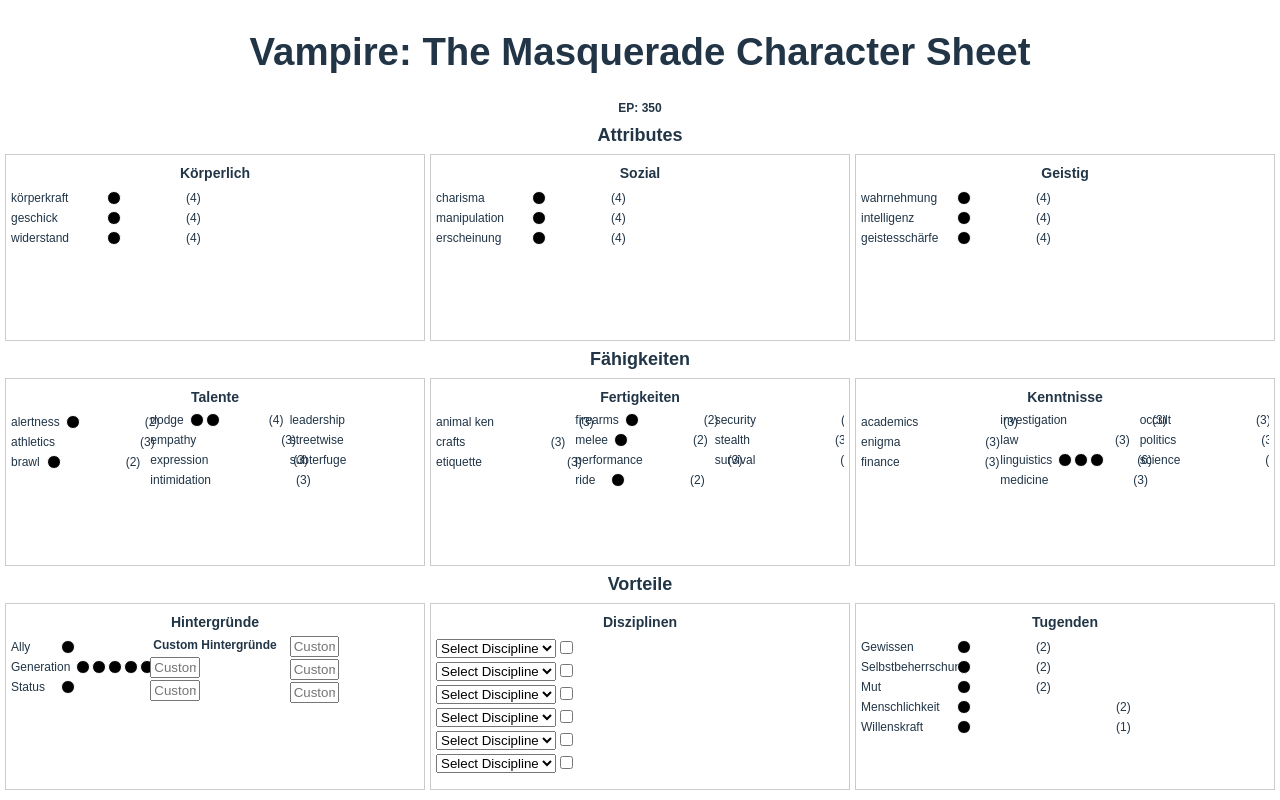
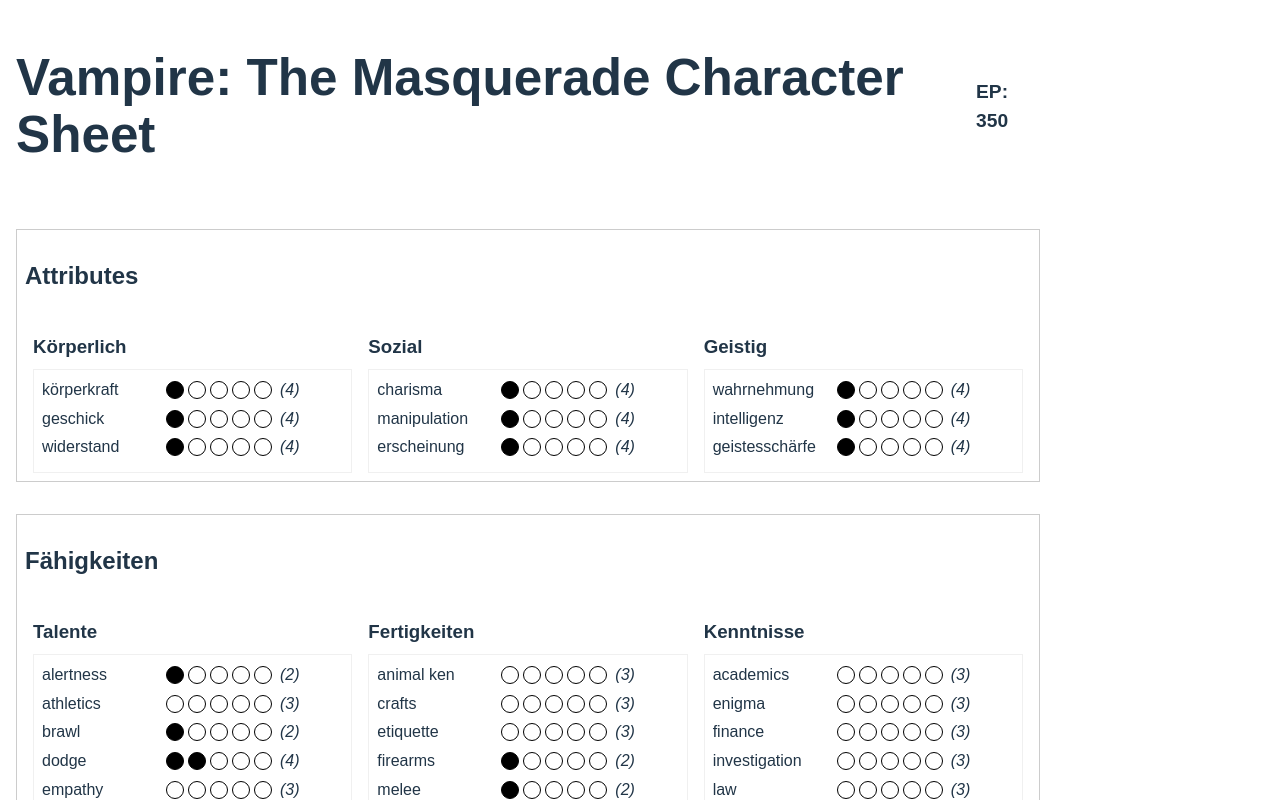
Before and after one commit to bschlademann/victorian-age-vampire-character-sheet, a React (Vite) app: page / in a window 1280 px wide. Shown: the top 800 px of the page. Built offline with nearby package versions, Linux system fonts and the light colour scheme.

Commit message:
refactor: extract styling to css files

```diff
--- a/src/App.tsx
+++ b/src/App.tsx
@@ -1,7 +1,7 @@
 // src/App.tsx
+import React, { useState } from "react";
+import "./styles/App.css"; // Main app styles
 
-import React, { useState } from "react";
-import "./App.css";
 import {
   categories,
   fixedHintergruende,
@@ -9,12 +9,13 @@
   initialDisciplines,
   prefill,
   disciplineHighlights,
+  costMapping,
 } from "./domain";
+
 import { TraitRow } from "./components/TraitRow";
 import { CustomTraitRow } from "./components/CustomTraitRow";
 import { DisciplineRow } from "./components/DisciplineRow";
 import { calculateCost } from "./utils";
-import { costMapping } from "./domain";
 
 const App: React.FC = () => {
   // Prepare initial traits state
@@ -65,10 +66,10 @@
   function handleChange(
     trait: string,
     newLevel: number,
-    costCategory: string | null,
+    costCategory: string | null
   ) {
+    // For backgrounds with no costCategory
     if (!costCategory) {
-      // For backgrounds with no costCategory
       setTraits({ ...traits, [trait]: newLevel });
       return;
     }
@@ -143,7 +144,6 @@
                   trait={trait}
                   currentLevel={traits[trait] as number}
                   costCategory="attribute"
-                  max={5}
                   onChange={handleChange}
                   isHighlighted={highlightedTraits.includes(trait)}
                 />
@@ -159,7 +159,6 @@
                   trait={trait}
                   currentLevel={traits[trait] as number}
                   costCategory="attribute"
-                  max={5}
                   onChange={handleChange}
                   isHighlighted={highlightedTraits.includes(trait)}
                 />
@@ -175,7 +174,6 @@
                   trait={trait}
                   currentLevel={traits[trait] as number}
                   costCategory="attribute"
-                  max={5}
                   onChange={handleChange}
                   isHighlighted={highlightedTraits.includes(trait)}
                 />
@@ -198,7 +196,6 @@
                   trait={trait}
                   currentLevel={traits[trait] as number}
                   costCategory="talente"
-                  max={5}
                   onChange={handleChange}
                   isHighlighted={highlightedTraits.includes(trait)}
                 />
@@ -214,7 +211,6 @@
                   trait={trait}
                   currentLevel={traits[trait] as number}
                   costCategory="fertigkeiten"
-                  max={5}
                   onChange={handleChange}
                   isHighlighted={highlightedTraits.includes(trait)}
                 />
@@ -230,7 +226,6 @@
                   trait={trait}
                   currentLevel={traits[trait] as number}
                   costCategory="kenntnisse"
-                  max={5}
                   onChange={handleChange}
                   isHighlighted={highlightedTraits.includes(trait)}
                 />
@@ -254,7 +249,6 @@
                   trait={item.name}
                   currentLevel={traits[item.name] as number}
                   costCategory={item.costCategory}
-                  max={item.max}
                   onChange={handleChange}
                   isHighlighted={highlightedTraits.includes(item.name)}
                 />
@@ -268,7 +262,6 @@
                     traitKey={key}
                     currentLevel={traits[key] as number}
                     costCategory={null}
-                    max={5}
                     value={traits[key + "_name"] as string}
                     onChange={handleChange}
                     onNameChange={handleNameChange}
@@ -319,7 +312,6 @@
                   trait={item.name}
                   currentLevel={traits[item.name] as number}
                   costCategory={item.costCategory}
-                  max={item.max}
                   onChange={handleChange}
                   isHighlighted={highlightedTraits.includes(item.name)}
                 />
--- a/src/components/CustomTraitRow.tsx
+++ b/src/components/CustomTraitRow.tsx
@@ -3,38 +3,37 @@
 import React from "react";
 import { CustomTraitRowProps } from "../types";
 import { maxLevels, costMapping, disciplineHighlights } from "../domain";
+import "../styles/CustomTraitRow.css";
 
 export const CustomTraitRow: React.FC<CustomTraitRowProps> = ({
   traitKey,
   currentLevel,
   costCategory,
   onChange,
-  max,
   value,
   onNameChange,
+  isHighlighted,
   onDotHover,
   onDotHoverLeave,
-  isHighlighted,
 }) => {
-  const computedMax = max || (costCategory ? maxLevels[costCategory] : 5);
-
+  const computedMax = costCategory ? maxLevels[costCategory] : 5;
   const isDiscipline = Object.prototype.hasOwnProperty.call(
     disciplineHighlights,
     traitKey
   );
 
-  // Renders the clickable dots
   const dots = [];
   for (let i = 1; i <= computedMax; i++) {
     const filled = i <= currentLevel;
     dots.push(
       <span
         key={i}
+        className="dot"
         onClick={() => {
           if (currentLevel === 1 && i === 1 && filled) {
-            onChange(traitKey, 0, costCategory, computedMax);
+            onChange(traitKey, 0, costCategory);
           } else {
-            onChange(traitKey, i, costCategory, computedMax);
+            onChange(traitKey, i, costCategory);
           }
         }}
         onMouseEnter={
@@ -43,7 +42,6 @@
         onMouseLeave={
           isDiscipline && onDotHoverLeave ? onDotHoverLeave : undefined
         }
-        className="dot"
         style={{
           backgroundColor: filled ? "#000" : "#fff",
           color: filled ? "#fff" : "#000",
--- a/src/components/DisciplineRow.tsx
+++ b/src/components/DisciplineRow.tsx
@@ -2,6 +2,7 @@
 
 import React from "react";
 import { disciplineHighlights, costMapping } from "../domain";
+import "../styles/DisciplineRow.css";
 
 interface DisciplineRowProps {
   index: number;
@@ -12,8 +13,7 @@
   handleChange: (
     trait: string,
     newLevel: number,
-    costCategory: string | null,
-    max: number
+    costCategory: string | null
   ) => void;
   handleNameChange: (key: string, newValue: string) => void;
   handleClanToggle: (disciplineKey: string) => void;
@@ -41,14 +41,14 @@
     dots.push(
       <span
         key={i}
-        // Only clickable if discipline is selected
+        className={`dot${disciplineSelected ? "" : " disabled-dot"}`}
         onClick={
           disciplineSelected
             ? () => {
                 if (currentLevel === 1 && i === 1 && filled) {
-                  handleChange(`Discipline_${index}`, 0, costCategory, 5);
+                  handleChange(`Discipline_${index}`, 0, costCategory);
                 } else {
-                  handleChange(`Discipline_${index}`, i, costCategory, 5);
+                  handleChange(`Discipline_${index}`, i, costCategory);
                 }
               }
             : undefined
@@ -63,7 +63,6 @@
             ? handleDotHoverLeave
             : undefined
         }
-        className={`dot${disciplineSelected ? "" : " disabled-dot"}`}
         style={{
           backgroundColor: filled ? "#000" : "#fff",
           color: filled ? "#fff" : "#000",
@@ -88,14 +87,18 @@
         className="discipline-select"
       >
         <option value="">Select Discipline</option>
+        {/* You can map over allDisciplines from domain here if desired */}
       </select>
+
       <label className="clan-checkbox">
         <input
           type="checkbox"
           checked={isClan}
           onChange={() => handleClanToggle(`Discipline_${index}`)}
         />
+        {/* Could label as "Clan" if you want */}
       </label>
+
       {dots}
       {nextCost !== null && <span className="dot-cost"> ({nextCost})</span>}
     </div>
--- a/src/components/TraitRow.tsx
+++ b/src/components/TraitRow.tsx
@@ -3,37 +3,36 @@
 import React from "react";
 import { TraitRowProps } from "../types";
 import { maxLevels, costMapping, disciplineHighlights } from "../domain";
+import "../styles/TraitRow.css"; // Import your component-specific styles
 
 export const TraitRow: React.FC<TraitRowProps> = ({
   trait,
   currentLevel,
   costCategory,
   onChange,
-  max,
+  isHighlighted,
   onDotHover,
   onDotHoverLeave,
-  isHighlighted,
 }) => {
-  const computedMax = max || (costCategory ? maxLevels[costCategory] : 5);
+  const computedMax = costCategory ? maxLevels[costCategory] : 5;
 
   const isDiscipline = Object.prototype.hasOwnProperty.call(
     disciplineHighlights,
     trait
   );
 
-  // Renders the clickable dots
   const dots = [];
   for (let i = 1; i <= computedMax; i++) {
     const filled = i <= currentLevel;
     dots.push(
       <span
         key={i}
+        className="dot"
         onClick={() => {
-          // Decrease to 0 if we click the same dot again and it's at 1
           if (currentLevel === 1 && i === 1 && filled) {
-            onChange(trait, 0, costCategory, computedMax);
+            onChange(trait, 0, costCategory);
           } else {
-            onChange(trait, i, costCategory, computedMax);
+            onChange(trait, i, costCategory);
           }
         }}
         onMouseEnter={
@@ -42,7 +41,6 @@
         onMouseLeave={
           isDiscipline && onDotHoverLeave ? onDotHoverLeave : undefined
         }
-        className="dot"
         style={{
           backgroundColor: filled ? "#000" : "#fff",
           color: filled ? "#fff" : "#000",
@@ -51,7 +49,6 @@
     );
   }
 
-  // Next cost displayed in parentheses
   const nextCost =
     costCategory && currentLevel < computedMax
       ? costMapping[costCategory][currentLevel + 1]
--- /dev/null
+++ b/src/styles/App.css
@@ -0,0 +1,60 @@
+/* src/styles/App.css */
+
+/* Overall container */
+.sheet-container {
+    margin: 0 auto;
+    max-width: 1024px;
+    padding: 1rem;
+    font-family: sans-serif;
+  }
+
+  /* Simple styling for EP and header */
+  header {
+    display: flex;
+    justify-content: space-between;
+    align-items: center;
+  }
+
+  .ep-display {
+    font-weight: bold;
+    font-size: 1.2rem;
+  }
+
+  .section-row {
+    margin-top: 2rem;
+    padding: 0.5rem;
+    border: 1px solid #ccc;
+  }
+
+  /* Each row has multiple columns */
+  .row-container {
+    display: flex;
+    justify-content: space-between;
+  }
+
+  /* For each column of traits */
+  .column {
+    flex: 1;
+    margin: 0 0.5rem;
+  }
+
+  .column h3 {
+    margin-bottom: 0.5rem;
+  }
+
+  .column-content {
+    border: 1px solid #f0f0f0;
+    padding: 0.5rem;
+  }
+
+  /* Disciplines layout */
+  .disciplines-grid {
+    display: flex;
+    flex-direction: column;
+  }
+
+  .disciplines-row {
+    display: flex;
+    justify-content: flex-start;
+    margin-bottom: 1rem;
+  }
--- /dev/null
+++ b/src/styles/CustomTraitRow.css
@@ -0,0 +1,44 @@
+/* src/styles/CustomTraitRow.css */
+
+.trait-row {
+    display: flex;
+    align-items: center;
+    margin-bottom: 0.3rem;
+  }
+
+  .trait-row.highlight {
+    background-color: rgba(255, 230, 0, 0.2);
+  }
+
+  .custom-input {
+    width: 100px;
+    margin-right: 0.5rem;
+    padding: 2px 4px;
+    font-size: 0.9rem;
+    border: 1px solid #999;
+  }
+
+  .dot {
+    display: inline-block;
+    width: 16px;
+    height: 16px;
+    margin-left: 4px;
+    border: 1px solid #000;
+    border-radius: 50%;
+    cursor: pointer;
+    text-align: center;
+    line-height: 16px;
+    user-select: none;
+    font-size: 0.8rem;
+    transition: background-color 0.2s ease;
+    box-shadow: 0 0 0 1px #fff;
+  }
+
+  .dot:hover {
+    filter: brightness(85%);
+  }
+
+  .dot-cost {
+    margin-left: 8px;
+    font-style: italic;
+  }
--- /dev/null
+++ b/src/styles/DisciplineRow.css
@@ -0,0 +1,38 @@
+/* src/styles/DisciplineRow.css */
+
+.trait-row {
+    display: flex;
+    align-items: center;
+    margin-bottom: 0.3rem;
+  }
+
+  .discipline-select {
+    min-width: 140px;
+    margin-right: 0.5rem;
+  }
+
+  .clan-checkbox {
+    margin-right: 1rem;
+  }
+
+  .dot {
+    width: 16px;
+    height: 16px;
+    margin-left: 4px;
+    border: 1px solid #000;
+    border-radius: 50%;
+    display: inline-block;
+    user-select: none;
+    text-align: center;
+    line-height: 16px;
+  }
+
+  .disabled-dot {
+    cursor: not-allowed;
+    opacity: 0.5;
+  }
+
+  .dot-cost {
+    margin-left: 8px;
+    font-style: italic;
+  }
--- /dev/null
+++ b/src/styles/TraitRow.css
@@ -0,0 +1,39 @@
+/* src/styles/TraitRow.css */
+
+.trait-row {
+    display: flex;
+    align-items: center;
+    margin-bottom: 0.3rem;
+  }
+
+  .trait-row.highlight {
+    background-color: rgba(255, 230, 0, 0.2);
+  }
+
+  .trait-name {
+    width: 120px;
+  }
+
+  .dot {
+    display: inline-block;
+    width: 16px;
+    height: 16px;
+    margin-left: 4px;
+    border: 1px solid #000;
+    border-radius: 50%;
+    cursor: pointer;
+    text-align: center;
+    line-height: 16px;
+    user-select: none;
+    font-size: 0.8rem;
+    transition: background-color 0.2s ease;
+  }
+
+  .dot:hover {
+    filter: brightness(85%);
+  }
+
+  .dot-cost {
+    margin-left: 8px;
+    font-style: italic;
+  }
--- a/src/types.tsx
+++ b/src/types.tsx
@@ -25,7 +25,6 @@
       trait: string,
       newLevel: number,
       costCategory: string | null,
-      max: number
     ) => void;
     max?: number;
     onDotHover?: (discipline: string, level: number) => void;
@@ -41,7 +40,6 @@
       traitKey: string,
       newLevel: number,
       costCategory: string | null,
-      max: number
     ) => void;
     max?: number;
     value: string;
```
Also changed, not shown: src/components/DotRating.tsx (+0 -31 lines).
